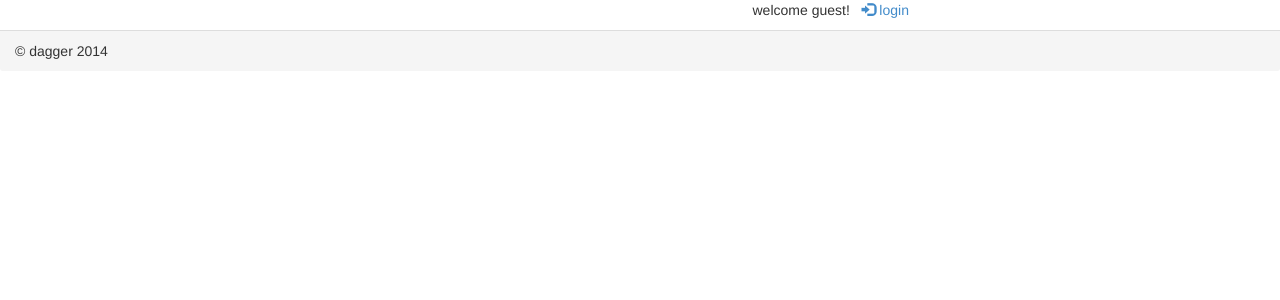
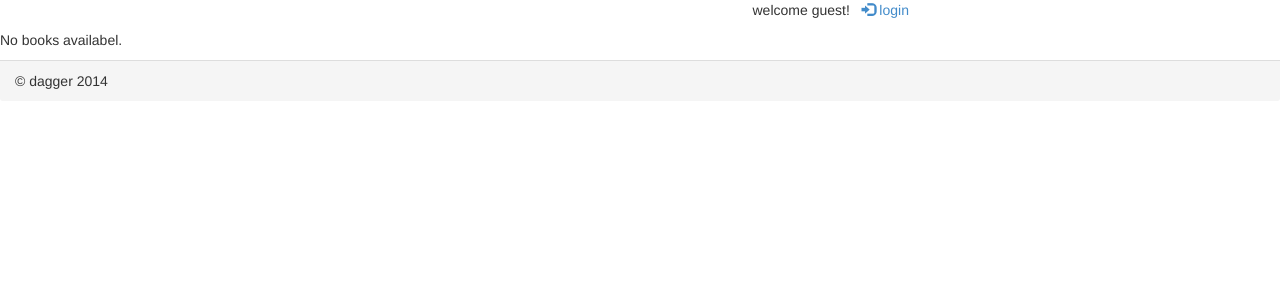
Before and after one commit to seenureddy/django-basic-concepts, a Django app: a page that uses templates/basic_dj/book_list.html in a window 1280 px wide. Shown: the top 300 px of the page. Run offline with Django 3.2, Linux system fonts and the light colour scheme; data that the repository does not hold is empty; some libraries are stand-ins or nearby versions.

Commit message:
adding if tag to books list and copyright in base

```diff
--- a/templates/basic_dj/book_list.html
+++ b/templates/basic_dj/book_list.html
@@ -2,6 +2,7 @@
 
 {% block content %}
     <div class="books">
+    {% if books.objects_list %}
         {% for book in books.object_list %}
              <div class="title col-sm-12"><h4>Book Title: {{ book.title|upper }}</h4></div>
              <ul>
@@ -9,6 +10,9 @@
                 <div class="publisher">Publisher: {{ book.publisher }}</div>
              </ul>
         {% endfor %}
+    {% else %}
+        <p>No books availabel.</p>
+    {% endif %}
         {% if books.object_list and books.paginator.num_pages > 1 %}
             <ul class="pager">
                 {% if books.has_previous %}
```
Also changed, not shown: templates/base.html (added).
